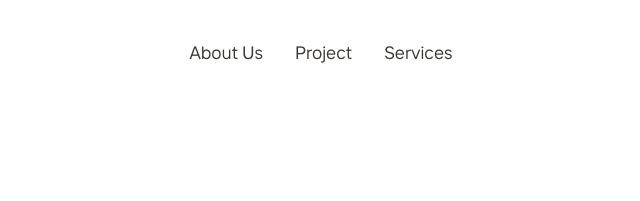
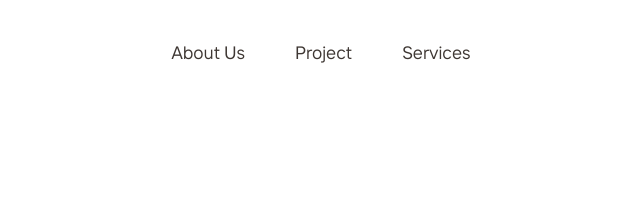
Before and after one commit to AndikaPurnamaPutra/geigen-architect-vt, a plain HTML site: page index.html in a window 1280 px wide. Shown: the top 201 px of the page, 321-961 px from the left. Drawn offline with nearby package versions, Linux system fonts and the light colour scheme; files that its build step writes are made by us from their sources.

Commit message:
--fixed bug: navbar

```diff
--- a/src/scss/components/_navbar.scss
+++ b/src/scss/components/_navbar.scss
@@ -47,7 +47,7 @@
           }
           &-item {
             @include flex(row, center, space-between);
-            gap: 32px;
+            gap: 50px;
             @include responsive(md) {
               @include flex(column, flex-start, space-between);
               gap: 32px;
```
